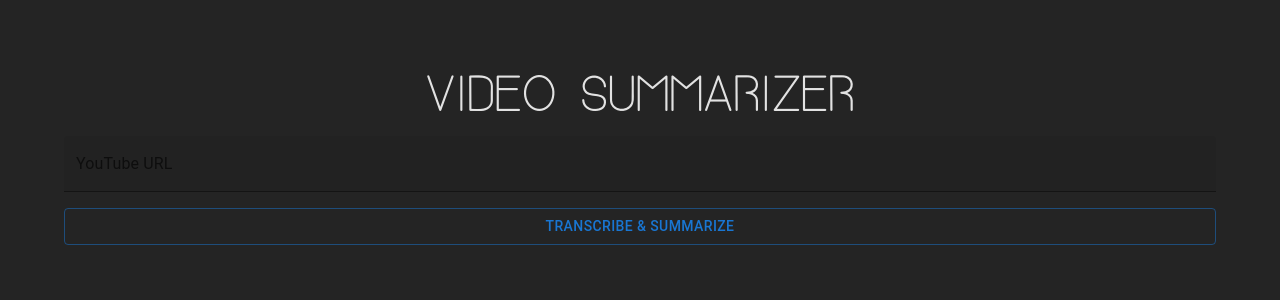
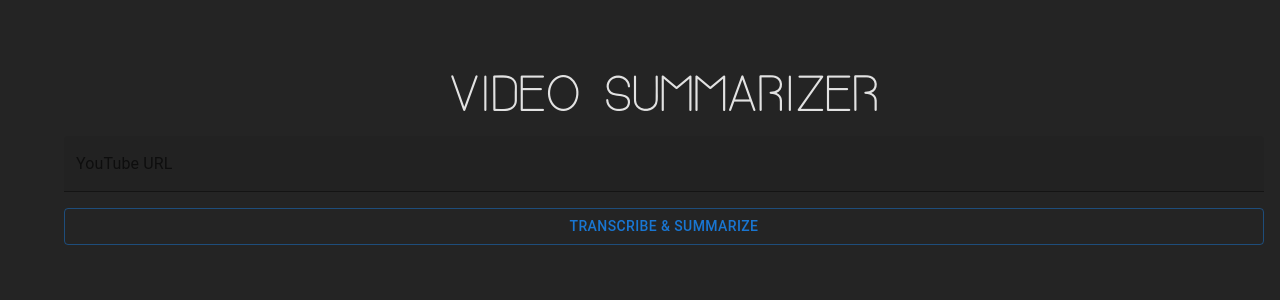
Before and after one commit to Ryii/YouTube-Video-Summarizer, a React (Vite) app in the folder client/: page / in a window 1280 px wide. Shown: the top 300 px of the page. Built offline with nearby package versions, Linux system fonts and the light colour scheme.

Commit message:
Remove unnecessary wrappers, style properties

```diff
--- a/client/src/App.tsx
+++ b/client/src/App.tsx
@@ -17,6 +17,7 @@ const App = () => {
   const [showSideBySide, setShowSideBySide] = useState(false);
 
   const handleSummarizeVideo = () => {
+    setSummary('');
     setIsLoading(true);
     axios
       .get('/api/transcribe_summarize_video', {
@@ -40,20 +41,8 @@ const App = () => {
     setVideoUrl(e.target.value);
   };
 
-  // fix side by side
-  // move env variables
-  // vertical align summary, left align
-
   return (
-    <Box
-      sx={{
-        p: 4,
-        display: 'flex',
-        justifyContent: 'center',
-        alignItems: 'center',
-      }}
-    >
-      <Box sx={{ width: '100%', maxWidth: 1200 }}>
+    <Box sx={{ width: '100%', maxWidth: 1200, p: 4 }}>
       <Typography
         variant='h3'
         sx={{ pb: 2, textAlign: 'center', fontFamily: 'BavroRegular' }}
@@ -71,7 +60,6 @@ const App = () => {
             alignItems: 'center',
           }}
         >
-            <Box sx={{ width: '100%', textAlign: 'center' }}>
           <TextField
             fullWidth
             label='YouTube URL'
@@ -81,7 +69,7 @@ const App = () => {
           />
           {isLoading ? (
             <Box sx={{ textAlign: 'center' }}>
-                  <Typography sx={{ py: 2, color: 'white' }}>
+              <Typography sx={{ py: 2 }}>
                 Video analysis in progress! 🚀
               </Typography>
               <CircularProgress />
@@ -95,9 +83,8 @@ const App = () => {
               Transcribe & Summarize
             </Button>
           )}
-              <Box sx={{ pt: 2 }}>
+          <Box sx={{ pt: 2, width: '100%' }}>
             <VideoEmbed videoUrl={videoUrl} />
-              </Box>
           </Box>
         </Grid>
         {showSideBySide && (
@@ -111,9 +98,8 @@ const App = () => {
               alignItems: 'center',
             }}
           >
+            {summary && (
               <Box sx={{ width: '100%' }}>
-                {summary && (
-                  <Box>
                 <Typography variant='h6'>Summary</Typography>
                 <Typography>{summary}</Typography>
               </Box>
@@ -125,11 +111,9 @@ const App = () => {
                   <Typography>{transcript}</Typography>
                 </Box>
               )} */}
-              </Box>
           </Grid>
         )}
       </Grid>
-      </Box>
     </Box>
   );
 };
```
Lines whose indentation alone changed are shown as unchanged.
